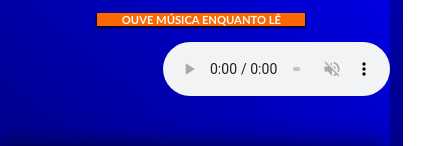
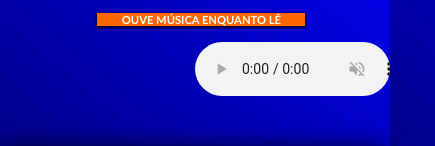
Before and after one commit to Moises-Mvuilo/Meu-portfolio-infobusinet-Mois-s, a plain HTML site: page index.html in a window 390 px wide. Shown: the part 1878-2024 px from the top of the page, 435 px wide, since content can reach past the window. Drawn offline with Linux system fonts and the light colour scheme.

Commit message:
My second update commit

```diff
--- a/style.css
+++ b/style.css
@@ -404,9 +404,10 @@ audio {
   }
 
   audio {
-    position: relative;
+
     width: 15rem;
-    left: 6rem;
+
+   align-self: auto;
   }
 
   ol.list {
```
